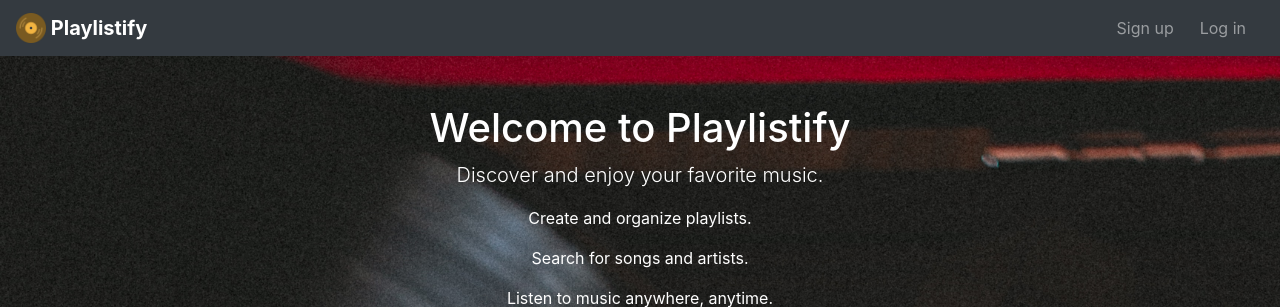
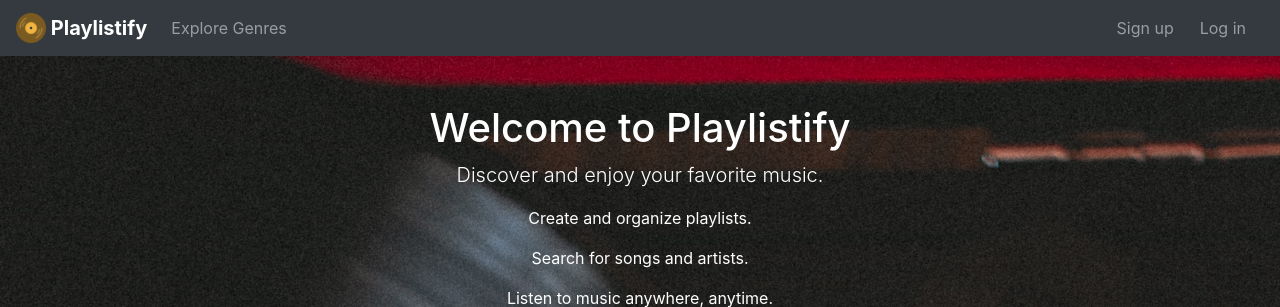
Before and after one commit to danielrhodes11/CAPSTONE-1, a Flask app: page / in a window 1280 px wide. Shown: the top 307 px of the page. Run offline with Flask 3, Linux system fonts and the light colour scheme; parts of the project's set-up code (start-up, migrations or seed data) failed here and were passed over; some libraries are stand-ins or nearby versions.

Commit message:
updated navbar

```diff
--- a/templates/base.html
+++ b/templates/base.html
@@ -23,9 +23,8 @@
 <body class="{% block body_class %}{% endblock %}">
     <!-- Navbar -->
     <nav class="navbar navbar-expand-lg navbar-dark bg-dark">
-        <a class="navbar-brand" href=" {{ url_for('homepage') }} ">
-            <img src="/static/vinyl.png" width="30" height="30" class="d-inline-block align-top" alt=""
-                loading="lazy">
+        <a class="navbar-brand" href="{{ url_for('homepage') }}">
+            <img src="/static/vinyl.png" width="30" height="30" class="d-inline-block align-top" alt="" loading="lazy">
             <span>Playlistify</span>
         </a>
 
@@ -34,8 +33,23 @@
             <span class="navbar-toggler-icon"></span>
         </button>
 
-        <div class="collapse navbar-collapse justify-content-end" id="navbarNav">
+        <div class="collapse navbar-collapse" id="navbarNav">
             <ul class="navbar-nav">
+                {% if g.user %}
+                <li class="nav-item">
+                    <form class="form-inline" action="{{ url_for('show_search_results_globally')}}" method="GET">
+                        <input class="form-control mr-2" name="song_name" placeholder="Search Playlistify" id="search">
+                        <button class="btn btn-outline-light" type="submit">
+                            <i class="fas fa-search"></i>
+                        </button>
+                    </form>
+                </li>
+                {% endif %}
+                <li class="nav-item">
+                    <a class="nav-link" href="/genres">Explore Genres</a>
+                </li>
+            </ul>
+            <ul class="navbar-nav ml-auto">
                 {% if not g.user %}
                 <li class="nav-item">
                     <a class="nav-link" href="/signup">Sign up</a>
@@ -50,23 +64,16 @@
                     </a>
                 </li>
                 <li class="nav-item">
+                    <a class="nav-link" href="/users/{{ g.user.id }}">My Playlists</a>
+                </li>
+                <li class="nav-item">
                     <a class="nav-link" href="/logout">Log out</a>
-                </li>
-                {% endif %}
-
-                {% if g.user %}
-                <li class="nav-item">
-                    <form class="form-inline my-2 my-lg-0" action="{{ url_for('show_search_results_globally')}}" method="GET">
-                        <input class="form-control" name="song_name" placeholder="Search Playlistify" id="search">
-                        <button class="btn btn-outline-light" type="submit">
-                            <i class="fas fa-search"></i>
-                        </button>
-                    </form>
                 </li>
                 {% endif %}
             </ul>
         </div>
     </nav>
+
 
 
     <div class="container mt-5">
```
